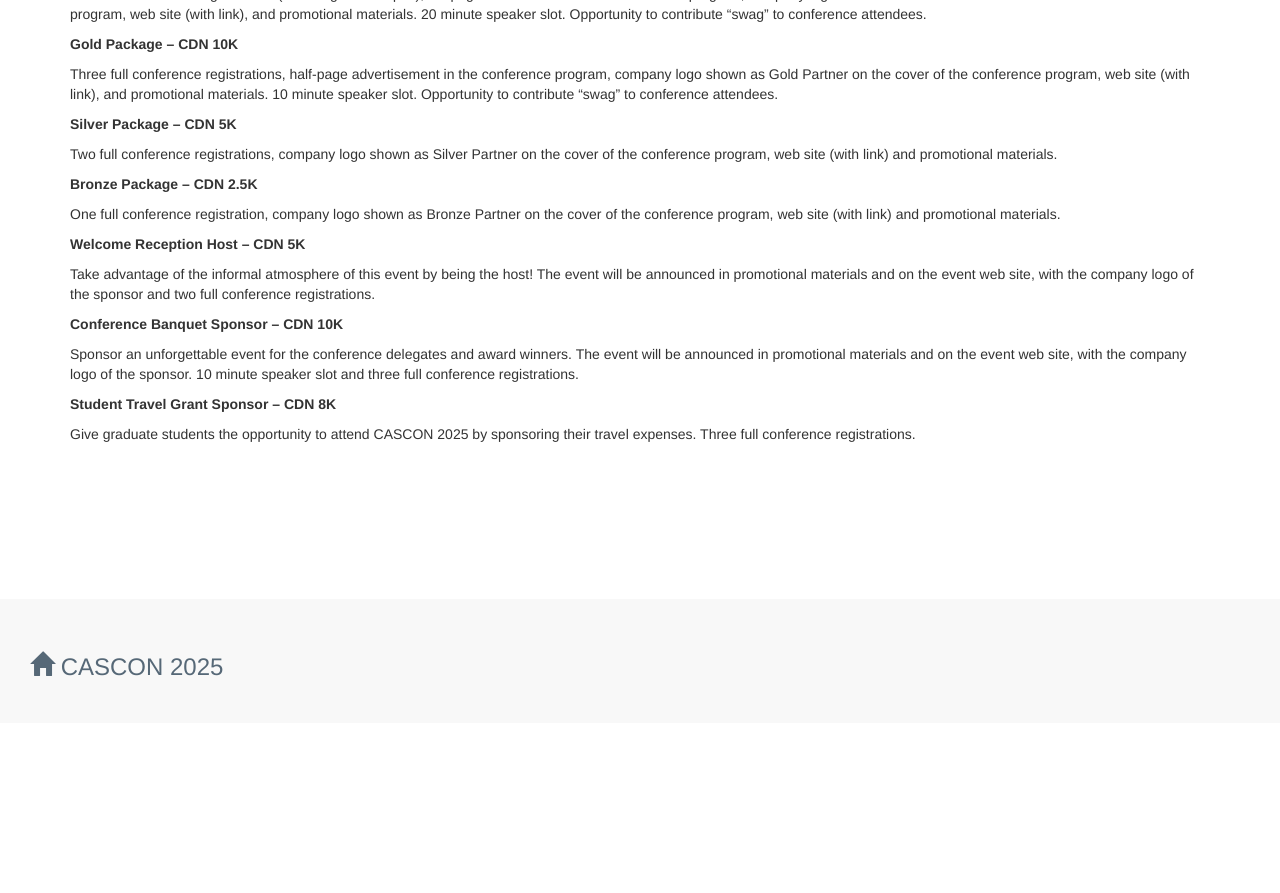
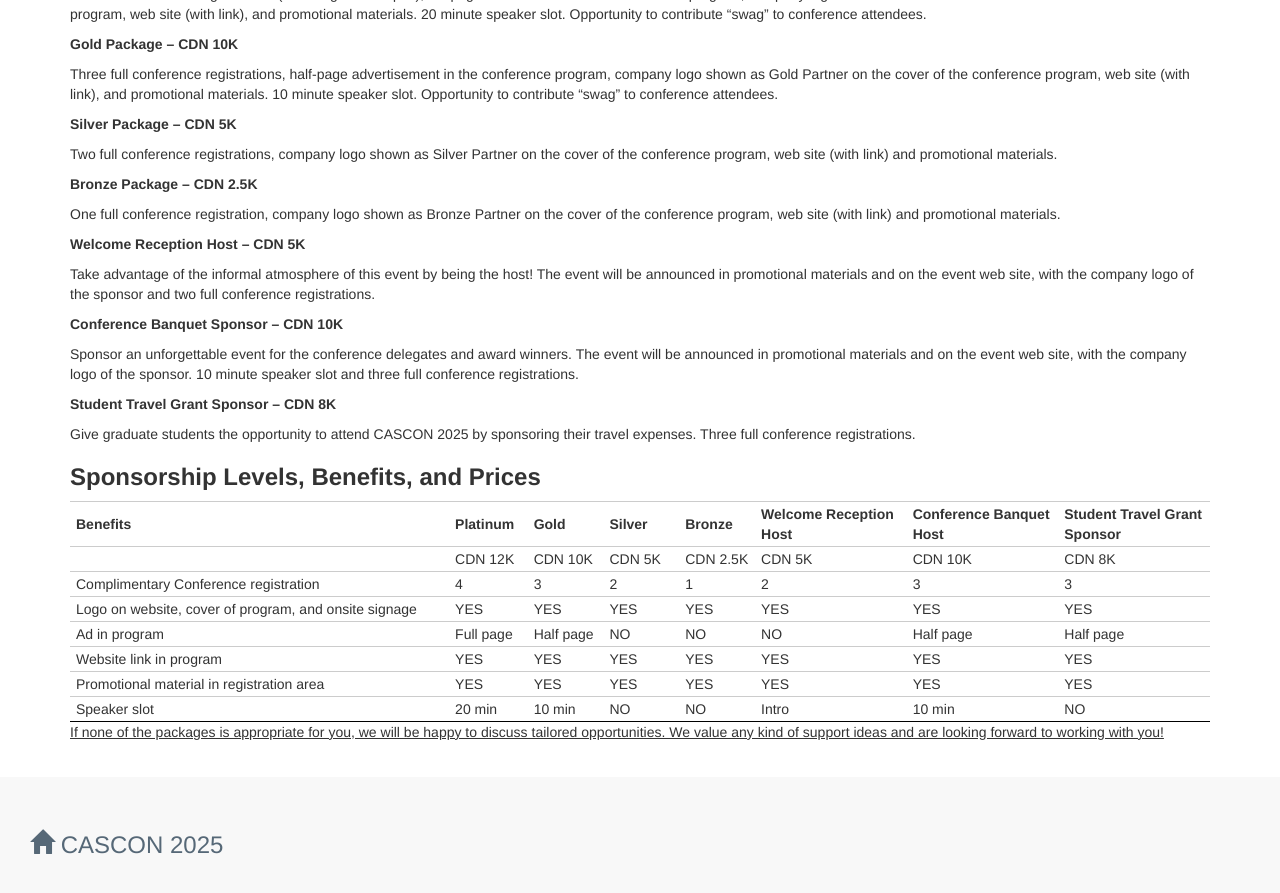
Before and after one commit to ICCSSE/CASCON2025, a Jekyll site: the page built from sponsorship.html, in a window 1280 px wide and 900 px high, scrolled down 724 px. Shown: the top 893 px of the window. Built offline with Jekyll 4.4.1, drawn with Linux system fonts in a browser that asks for light colours; before the commit the page ends 1447 px from its top, so only the background shows below that.

Commit message:
Update sponsorship.html

```diff
--- a/sponsorship.html
+++ b/sponsorship.html
@@ -29,7 +29,89 @@
     <p>Sponsor an unforgettable event for the conference delegates and award winners. The event will be announced in promotional materials and on the event web site, with the company logo of the sponsor. 10 minute speaker slot and three full conference registrations.</p>
     <p><strong>Student Travel Grant Sponsor &ndash; CDN 8K</strong></p>
     <p>Give graduate students the opportunity to attend CASCON 2025 by sponsoring their travel expenses. Three full conference registrations.</p>
-    <br><br><br><br><br><br>
 
-  </div>
+    <h3><strong>Sponsorship Levels, Benefits, and Prices</strong></h3>
+    <table style="border-collapse: collapse; width: 100%;">
+        <tbody><tr style="border-bottom: 1px solid black;">
+          <th style="width: 30%;">Benefits</th>
+          <th style="width: 6%;">Platinum</th>
+          <th style="width: 6%;">Gold</th>
+          <th style="width: 6%;">Silver</th>
+          <th style="width: 6%;">Bronze</th>
+          <th style="width: 12%;">Welcome Reception Host</th>
+          <th style="width: 12%;">Conference Banquet Host</th>
+          <th style="width: 12%;">Student Travel Grant Sponsor</th>
+        </tr>
+        <tr style="border-bottom: 1px solid black;">
+          <td></td>
+          <td>CDN 12K</td>
+          <td>CDN 10K</td>
+          <td>CDN 5K</td>
+          <td>CDN 2.5K</td>
+          <td>CDN 5K</td>
+          <td>CDN 10K</td>
+          <td>CDN 8K</td>
+        </tr>
+        <tr style="border-bottom: 1px solid black;">
+          <td>Complimentary Conference registration</td>
+          <td>4</td>
+          <td>3</td>
+          <td>2</td>
+          <td>1</td>
+          <td>2</td>
+          <td>3</td>
+          <td>3</td>
+        </tr>
+        <tr style="border-bottom: 1px solid black;">
+          <td>Logo on website, cover of program, and onsite signage</td>
+          <td>YES</td>
+          <td>YES</td>
+          <td>YES</td>
+          <td>YES</td>
+          <td>YES</td>
+          <td>YES</td>
+          <td>YES</td>
+        </tr>
+        <tr style="border-bottom: 1px solid black;">
+          <td>Ad in program</td>
+          <td>Full page</td>
+          <td>Half page</td>
+          <td>NO</td>
+          <td>NO</td>
+          <td>NO</td>
+          <td>Half page</td>
+          <td>Half page</td>
+        </tr>
+        <tr style="border-bottom: 1px solid black;">
+          <td>Website link in program</td>
+          <td>YES</td>
+          <td>YES</td>
+          <td>YES</td>
+          <td>YES</td>
+          <td>YES</td>
+          <td>YES</td>
+          <td>YES</td>
+        </tr>
+        <tr style="border-bottom: 1px solid black;">
+          <td>Promotional material in registration area</td>
+          <td>YES</td>
+          <td>YES</td>
+          <td>YES</td>
+          <td>YES</td>
+          <td>YES</td>
+          <td>YES</td>
+          <td>YES</td>
+        </tr>
+        <tr style="border-bottom: 1px solid black;">
+          <td>Speaker slot</td>
+          <td>20 min</td>
+          <td>10 min</td>
+          <td>NO</td>
+          <td>NO</td>
+          <td>Intro</td>
+          <td>10 min</td>
+          <td>NO</td>
+        </tr>
+      </tbody></table>
+      <p><u>If none of the packages is appropriate for you, we will be happy to discuss tailored opportunities. We value any kind of support ideas and are looking forward to working with you!</u></p>  </div>
 </div>
```
